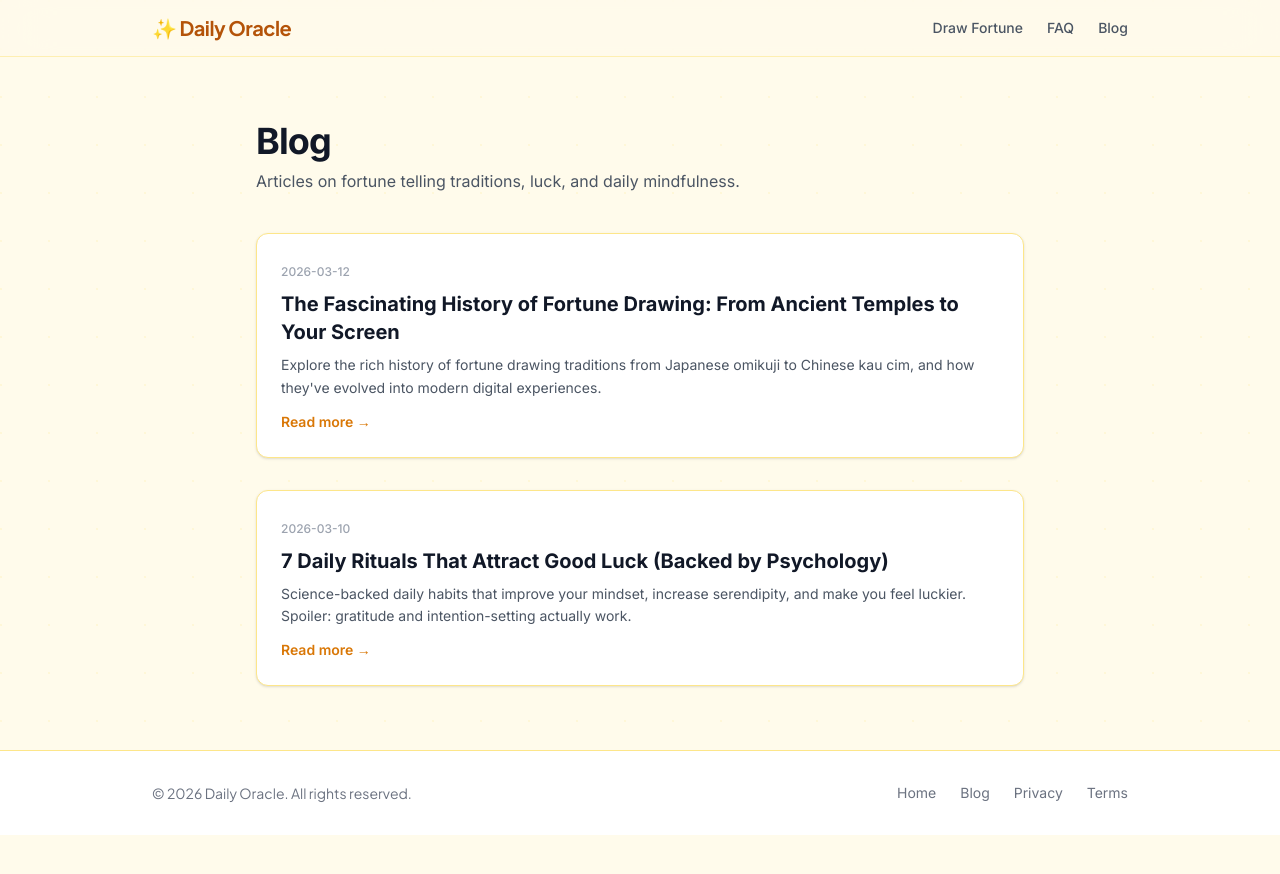
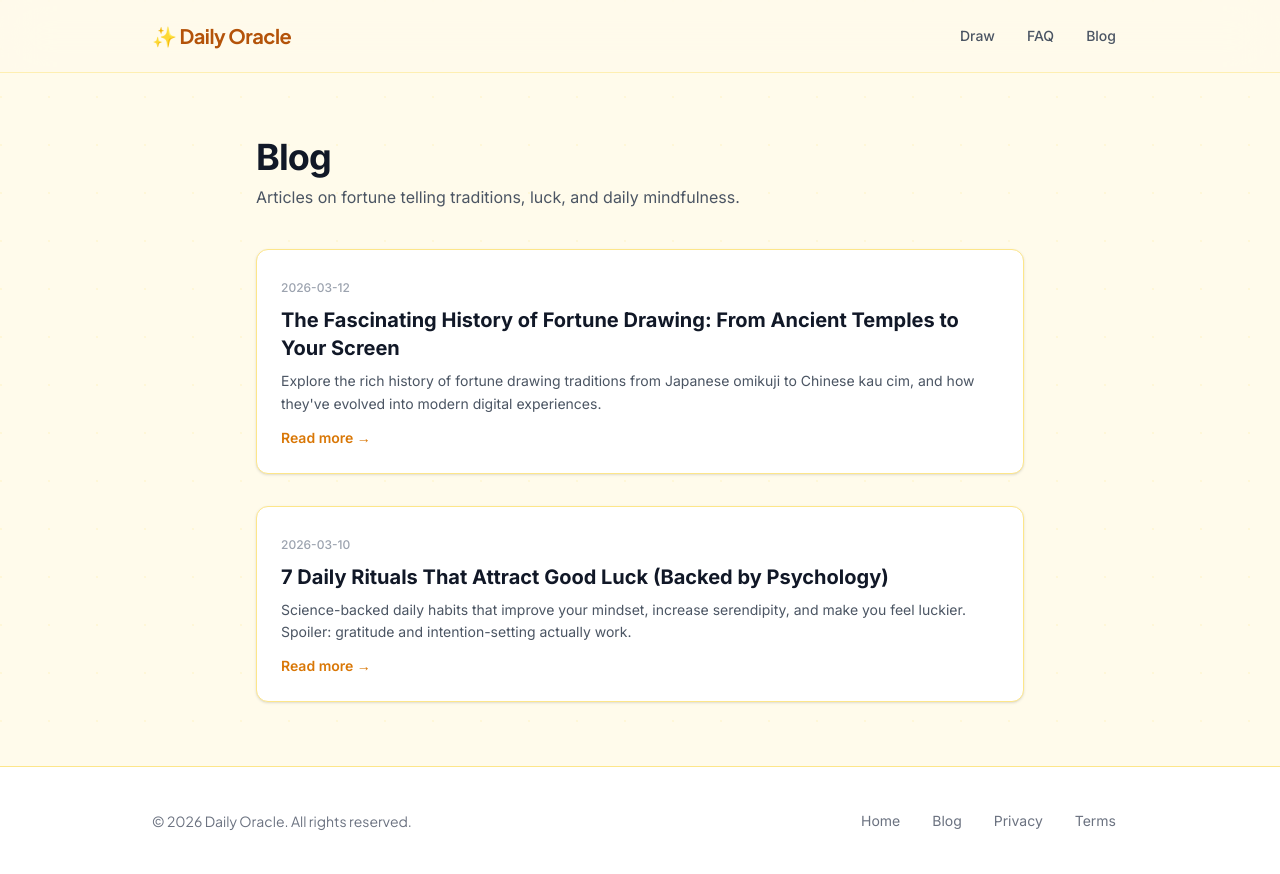
Before and after one commit to Vincentwei1021/daily-oracle, a Next.js app: page /blog in a window 1280 px wide. Before the commit the page ends 835 px from the top, so only its background shows below. Built offline with nearby package versions, Linux system fonts and the light colour scheme; no server answers.

Commit message:
fix: P2-011 meta URLs to vercel.app, P3-006 touch targets ≥44px

```diff
--- a/src/app/layout.tsx
+++ b/src/app/layout.tsx
@@ -6,7 +6,7 @@ import "./globals.css";
 const jakarta = Plus_Jakarta_Sans({ subsets: ["latin"], variable: "--font-heading", weight: ["400","500","600","700","800"] });
 const inter = Inter({ subsets: ["latin"], variable: "--font-body" });
 
-const siteUrl = process.env.NEXT_PUBLIC_SITE_URL || "https://fortune.toolboxlite.com";
+const siteUrl = process.env.NEXT_PUBLIC_SITE_URL || "https://daily-oracle.vercel.app";
 
 export const metadata: Metadata = {
   title: "Daily Oracle — Your Daily Fortune & Horoscope | Free Fortune Drawing",
--- a/src/app/opengraph-image.tsx
+++ b/src/app/opengraph-image.tsx
@@ -11,7 +11,7 @@ export default function Image() {
         <div style={{ fontSize: 96, marginBottom: 16 }}>✨</div>
         <div style={{ fontSize: 64, fontWeight: 800, color: "#ffffff", marginBottom: 16, letterSpacing: "-1px" }}>Daily Oracle</div>
         <div style={{ fontSize: 30, color: "rgba(255,255,255,0.85)", fontWeight: 400 }}>Draw Your Fortune — Career, Love, Wealth & Health</div>
-        <div style={{ marginTop: 40, background: "rgba(255,255,255,0.15)", borderRadius: 12, padding: "10px 28px", fontSize: 22, color: "rgba(255,255,255,0.9)" }}>fortune.toolboxlite.com</div>
+        <div style={{ marginTop: 40, background: "rgba(255,255,255,0.15)", borderRadius: 12, padding: "10px 28px", fontSize: 22, color: "rgba(255,255,255,0.9)" }}>daily-oracle.vercel.app</div>
       </div>
     ),
     { ...size }
--- a/src/app/page.tsx
+++ b/src/app/page.tsx
@@ -6,7 +6,7 @@ import { faqData } from "@/data/faq";
 
 const webAppSchema = {
   "@context": "https://schema.org", "@type": "WebApplication",
-  name: "Daily Oracle", url: "https://fortune.toolboxlite.com",
+  name: "Daily Oracle", url: "https://daily-oracle.vercel.app",
   description: "Free daily fortune drawing tool. Get personalized daily readings for career, love, wealth, and health with beautiful animations. Inspired by traditional omikuji.",
   applicationCategory: "EntertainmentApplication", operatingSystem: "Any",
   offers: { "@type": "Offer", price: "0", priceCurrency: "USD" },
@@ -20,7 +20,7 @@ const howToSchema = {
   name: "How to Draw Your Daily Fortune",
   description: "Draw a personalized daily fortune reading using Daily Oracle.",
   step: [
-    { "@type": "HowToStep", name: "Visit Daily Oracle", text: "Open fortune.toolboxlite.com in your browser." },
+    { "@type": "HowToStep", name: "Visit Daily Oracle", text: "Open daily-oracle.vercel.app in your browser." },
     { "@type": "HowToStep", name: "Tap the fortune card", text: "Click or tap the glowing fortune card to begin the drawing ritual." },
     { "@type": "HowToStep", name: "Read your fortune", text: "Your personalized daily reading appears with career, love, wealth, and health insights. Share with friends!" },
   ],
--- a/src/app/robots.ts
+++ b/src/app/robots.ts
@@ -1,5 +1,5 @@
 import type { MetadataRoute } from "next";
 export default function robots(): MetadataRoute.Robots {
-  const base = process.env.NEXT_PUBLIC_SITE_URL || "https://fortune.toolboxlite.com";
+  const base = process.env.NEXT_PUBLIC_SITE_URL || "https://daily-oracle.vercel.app";
   return { rules: [{ userAgent: "*", allow: "/" }], sitemap: `${base}/sitemap.xml` };
 }
--- a/src/app/sitemap.ts
+++ b/src/app/sitemap.ts
@@ -1,6 +1,6 @@
 import type { MetadataRoute } from "next";
 export default function sitemap(): MetadataRoute.Sitemap {
-  const base = process.env.NEXT_PUBLIC_SITE_URL || "https://fortune.toolboxlite.com";
+  const base = process.env.NEXT_PUBLIC_SITE_URL || "https://daily-oracle.vercel.app";
   return [
     { url: base, lastModified: new Date(), changeFrequency: "daily", priority: 1 },
     { url: `${base}/blog`, lastModified: new Date(), changeFrequency: "weekly", priority: 0.6 },
--- a/src/components/Footer.tsx
+++ b/src/components/Footer.tsx
@@ -4,11 +4,11 @@ export default function Footer() {
     <footer className="border-t border-amber-200 bg-white">
       <div className="mx-auto flex max-w-5xl flex-col items-center gap-4 px-4 py-8 text-sm text-gray-500 sm:flex-row sm:justify-between sm:px-6">
         <p className="font-[family-name:var(--font-heading)]">&copy; {new Date().getFullYear()} Daily Oracle. All rights reserved.</p>
-        <div className="flex gap-6">
-          <Link href="/" className="transition-colors hover:text-amber-600">Home</Link>
-          <Link href="/blog" className="transition-colors hover:text-amber-600">Blog</Link>
-          <Link href="/privacy" className="transition-colors hover:text-amber-600">Privacy</Link>
-          <Link href="/terms" className="transition-colors hover:text-amber-600">Terms</Link>
+        <div className="flex gap-2">
+          <Link href="/" className="rounded-lg px-3 py-3 transition-colors hover:bg-amber-50 hover:text-amber-600">Home</Link>
+          <Link href="/blog" className="rounded-lg px-3 py-3 transition-colors hover:bg-amber-50 hover:text-amber-600">Blog</Link>
+          <Link href="/privacy" className="rounded-lg px-3 py-3 transition-colors hover:bg-amber-50 hover:text-amber-600">Privacy</Link>
+          <Link href="/terms" className="rounded-lg px-3 py-3 transition-colors hover:bg-amber-50 hover:text-amber-600">Terms</Link>
         </div>
       </div>
     </footer>
--- a/src/components/FortuneDrawer.tsx
+++ b/src/components/FortuneDrawer.tsx
@@ -45,12 +45,12 @@ export default function FortuneDrawer() {
   const level = fortune ? LEVEL_LABELS[fortune.level] : null;
 
   const shareText = fortune && t
-    ? `${level?.emoji} ${lang === "en" ? level?.en : level?.zh} — ${t.overall}\n\n✨ Draw your fortune: fortune.toolboxlite.com`
+    ? `${level?.emoji} ${lang === "en" ? level?.en : level?.zh} — ${t.overall}\n\n✨ Draw your fortune: daily-oracle.vercel.app`
     : "";
 
   const handleShare = async () => {
     if (navigator.share) {
-      try { await navigator.share({ title: "Daily Oracle", text: shareText, url: "https://fortune.toolboxlite.com" }); } catch {}
+      try { await navigator.share({ title: "Daily Oracle", text: shareText, url: "https://daily-oracle.vercel.app" }); } catch {}
     } else {
       try { await navigator.clipboard.writeText(shareText); } catch {}
     }
@@ -63,7 +63,7 @@ export default function FortuneDrawer() {
       <div className="mx-auto max-w-lg">
         {/* Language toggle */}
         <div className="mb-6 flex justify-center">
-          <button onClick={toggleLang} className="rounded-full border border-amber-300 bg-white px-4 py-1.5 text-sm font-medium text-amber-700 transition-colors hover:bg-amber-50">
+          <button onClick={toggleLang} className="rounded-full border border-amber-300 bg-white px-5 py-2.5 text-sm font-medium text-amber-700 transition-colors hover:bg-amber-50">
             {lang === "en" ? "🇨🇳 中文" : "🇺🇸 English"}
           </button>
         </div>
--- a/src/components/Header.tsx
+++ b/src/components/Header.tsx
@@ -4,10 +4,10 @@ export default function Header() {
     <header className="sticky top-0 z-50 border-b border-amber-200/60 bg-amber-50/80 backdrop-blur-xl">
       <nav className="mx-auto flex max-w-5xl items-center justify-between px-4 py-3.5 sm:px-6">
         <Link href="/" className="font-[family-name:var(--font-heading)] text-xl font-bold text-amber-700 tracking-tight">✨ Daily Oracle</Link>
-        <div className="flex items-center gap-4 sm:gap-6">
-          <Link href="/#draw" className="text-sm font-medium text-gray-600 transition-colors hover:text-amber-600">Draw Fortune</Link>
-          <Link href="/#faq" className="text-sm font-medium text-gray-600 transition-colors hover:text-amber-600">FAQ</Link>
-          <Link href="/blog" className="text-sm font-medium text-gray-600 transition-colors hover:text-amber-600">Blog</Link>
+        <div className="flex items-center gap-1 sm:gap-2">
+          <Link href="/#draw" className="rounded-lg px-3 py-3 text-sm font-medium text-gray-600 transition-colors hover:bg-amber-100 hover:text-amber-600">Draw</Link>
+          <Link href="/#faq" className="rounded-lg px-3 py-3 text-sm font-medium text-gray-600 transition-colors hover:bg-amber-100 hover:text-amber-600">FAQ</Link>
+          <Link href="/blog" className="rounded-lg px-3 py-3 text-sm font-medium text-gray-600 transition-colors hover:bg-amber-100 hover:text-amber-600">Blog</Link>
         </div>
       </nav>
     </header>
```
